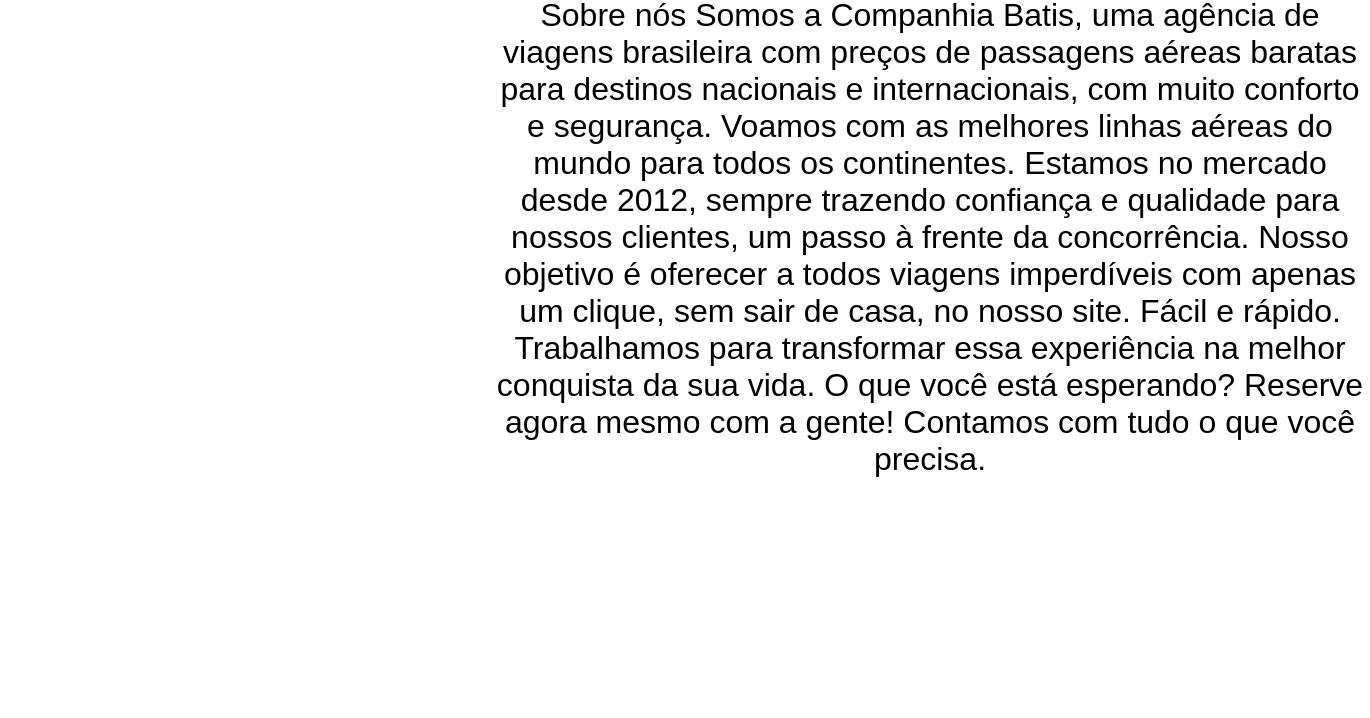
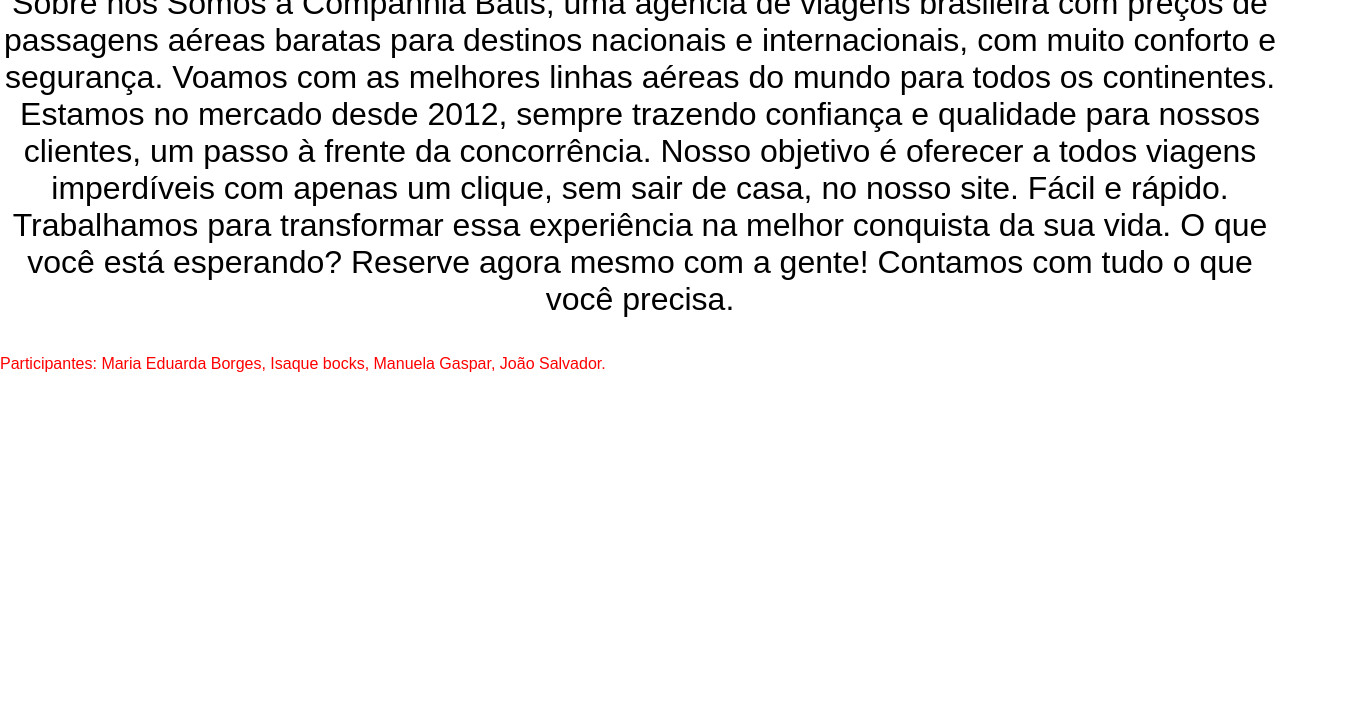
Before and after one commit to Ssalvador221/Siteviagens, a plain HTML site: page páginas/sobre.html in a window 1280 px wide. Shown: the part 82-800 px from the top of the page, 1370 px wide, since content can reach past the window. Drawn offline with Linux system fonts and the light colour scheme.

Commit message:
Add files via upload

```diff
--- a/páginas/sobre.html
+++ b/páginas/sobre.html
@@ -14,6 +14,8 @@
         Voamos com as melhores linhas aéreas do mundo para todos os continentes.
         Estamos no mercado desde 2012, sempre trazendo confiança e qualidade para nossos clientes, um passo à frente da concorrência.
         Nosso objetivo é oferecer a todos viagens imperdíveis com apenas um clique, sem sair de casa, no nosso site. Fácil e rápido. Trabalhamos para transformar essa experiência na melhor conquista da sua vida.
-        O que você está esperando? Reserve agora mesmo com a gente! Contamos com tudo o que você precisa.</p>
+        O que você está esperando? Reserve agora mesmo com a gente! Contamos com tudo o que você precisa.<br>
+        <br> <p id="cor">Participantes: Maria Eduarda Borges, Isaque bocks, Manuela Gaspar, João Salvador. </p>
+    </p>
 </body>
 </html>
--- a/style.css
+++ b/style.css
@@ -144,7 +144,9 @@ footer{
     font-family: Arial, Helvetica, sans-serif;
     text-align: center;
     font-size: 2rem;
-    margin-top: 12px;
-    margin-left: 490px;
-    width: 880px;
 }
+
+#cor{
+    font-family: Arial, Helvetica, sans-serif;
+    color: red;
+}
```
